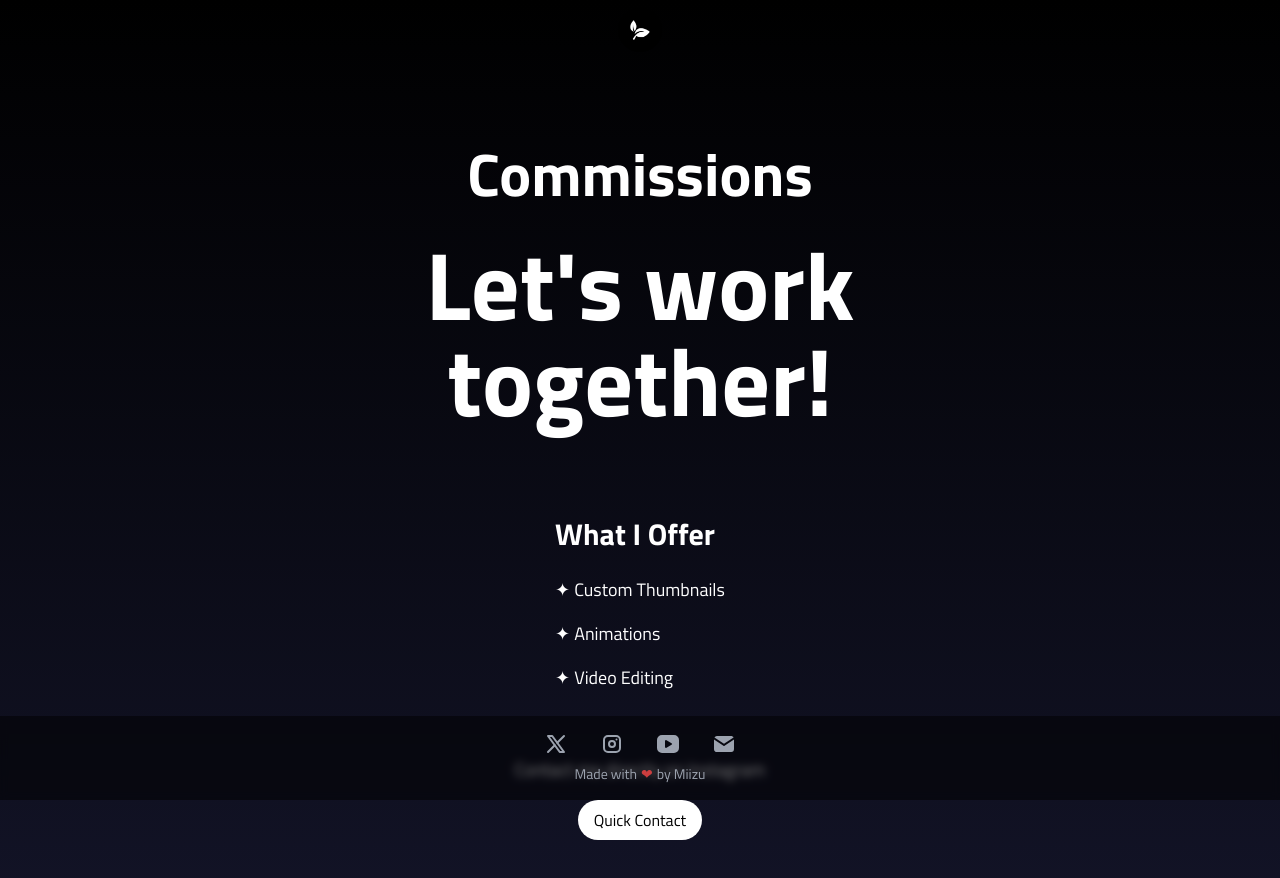
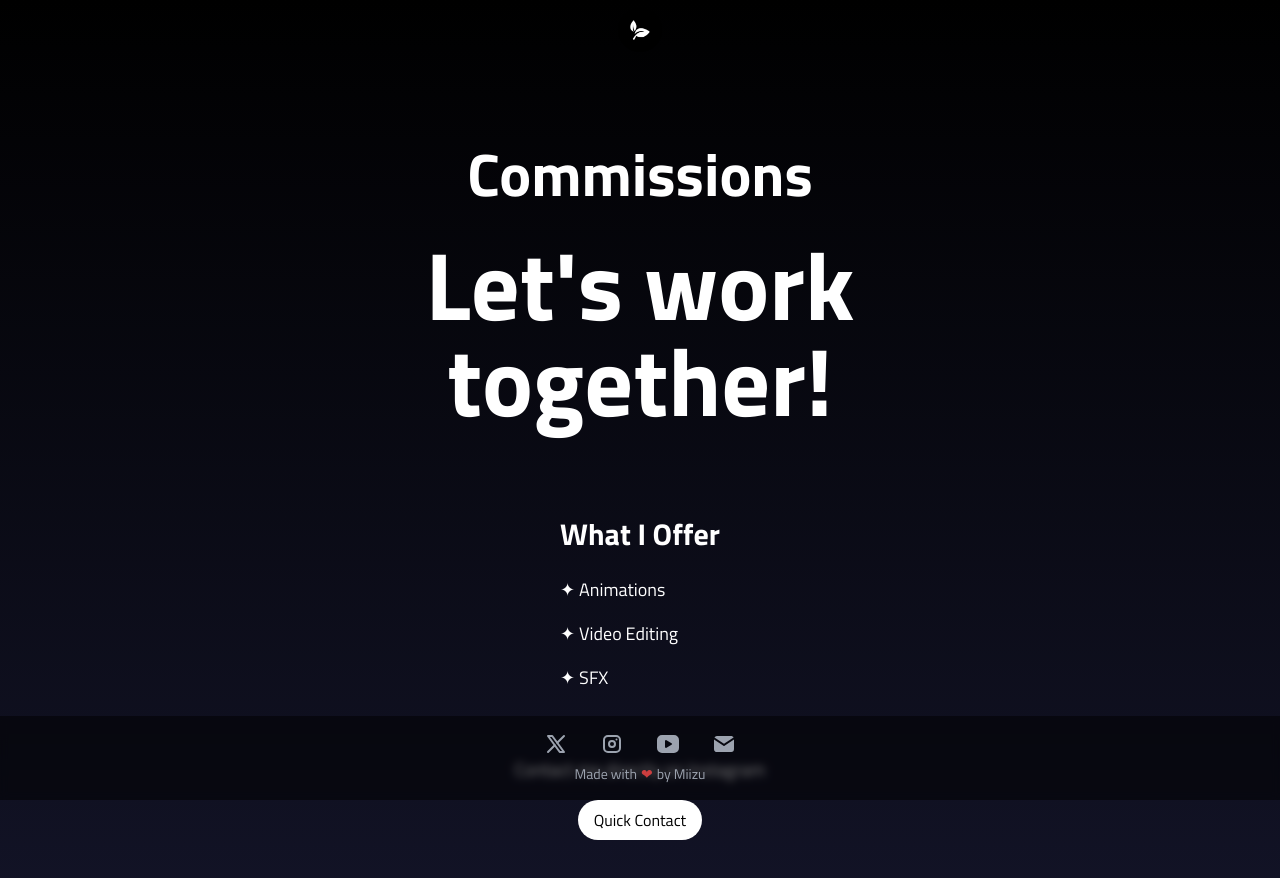
Before and after one commit to Snupai/miizu-site, a Next.js app: page /commissions in a window 1280 px wide. Shown: the top 878 px of the page. Built offline with nearby package versions, Linux system fonts and the light colour scheme; a web font is replaced by a local one.

Commit message:
Update Commissions page services list

```diff
--- a/src/app/commissions/page.tsx
+++ b/src/app/commissions/page.tsx
@@ -14,9 +14,9 @@ export default function CommissionsPage() {
           <section className="mb-16">
             <h2 className="text-3xl font-bold mb-6">What I Offer</h2>
             <ul className="space-y-4 text-lg">
-              <li>✦ Custom Thumbnails</li>
               <li>✦ Animations</li>
               <li>✦ Video Editing</li>
+              <li>✦ SFX</li>
             </ul>
           </section>
 
```
